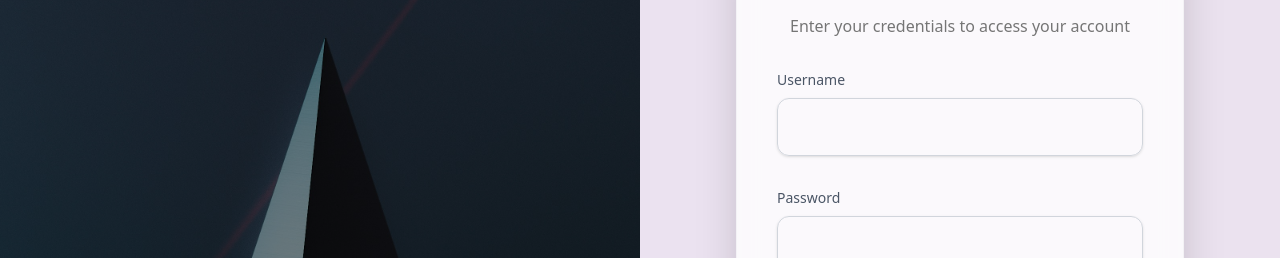
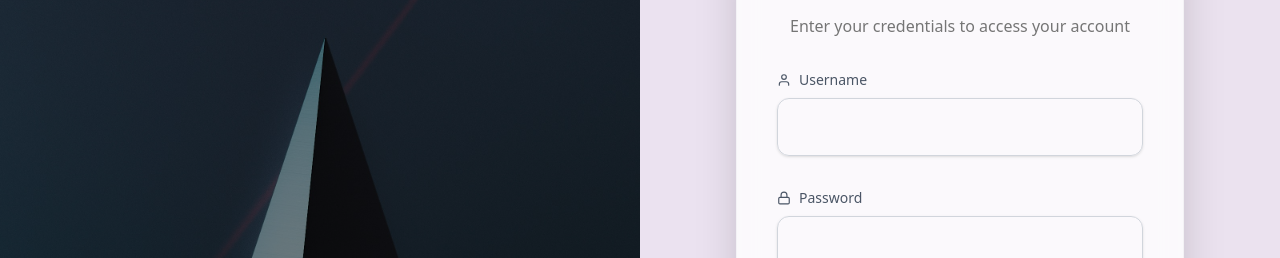
Before and after one commit to chiamakauyanna/pollify, a Next.js app in the folder frontend/: page /auth/login in a window 1280 px wide. Shown: the part 242-500 px from the top of the page. Built offline with nearby package versions, Linux system fonts and the light colour scheme; no server answers.

Commit message:
Add icons to labels in form

```diff
--- a/frontend/pages/auth/components/LoginForm.tsx
+++ b/frontend/pages/auth/components/LoginForm.tsx
@@ -1,4 +1,5 @@
 import { LoginFormProps } from "@/Interfaces/interface";
+import { FiUser, FiLock } from "react-icons/fi";
 
 const LoginForm = ({
   username,
@@ -16,7 +17,12 @@ const LoginForm = ({
   return (
     <form onSubmit={handleSubmit} className="space-y-8">
       <div>
-        <label htmlFor="username" className="block text-sm font-medium text-gray-600">Username</label>
+        <label
+          htmlFor="username"
+          className="flex items-center text-sm font-medium text-gray-600"
+        >
+          <FiUser className="mr-2" /> Username
+        </label>
         <input
           type="text"
           value={username}
@@ -28,7 +34,12 @@ const LoginForm = ({
       </div>
 
       <div>
-        <label htmlFor="password" className="block text-sm font-medium text-gray-600">Password</label>
+        <label
+          htmlFor="password"
+          className="flex items-center text-sm font-medium text-gray-600"
+        >
+          <FiLock className="mr-2" /> Password
+        </label>
         <input
           type="password"
           value={password}
```
